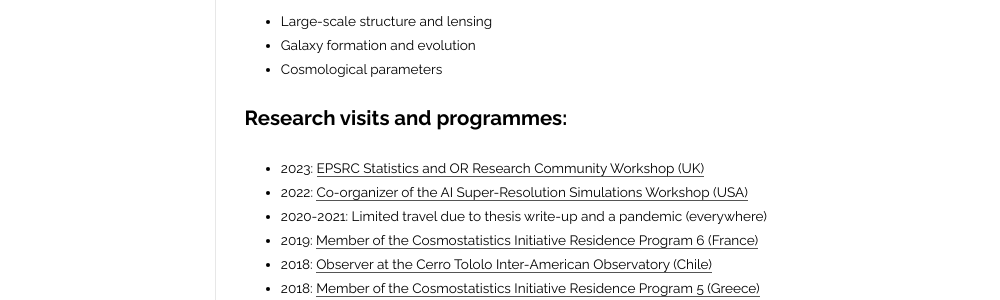
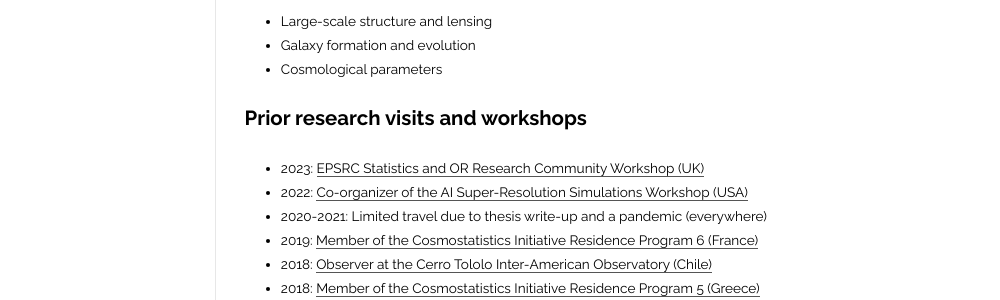
Before and after one commit to moews/moews.github.io, a Jekyll site: the page built from _posts/2017-03-26-research.md, in a window 1280 px wide. Shown: the part 723-1023 px from the top of the page, without its empty margins (143-1143 px from the left). Built offline with Jekyll 4.4.1, drawn with Linux system fonts in a browser that asks for light colours.

Commit message:
Update 2017-03-26-research.md

```diff
--- a/_posts/2017-03-26-research.md
+++ b/_posts/2017-03-26-research.md
@@ -45,7 +45,7 @@ My research is centred on the development and application of approaches in machi
 * Galaxy formation and evolution
 * Cosmological parameters
 
-## Research visits and programmes:
+## Prior research visits and workshops
 
 * 2023: [EPSRC Statistics and OR Research Community Workshop (UK)](https://www.ukri.org/events/statistics-and-operational-research-community-workshop-17-jan)
 * 2022: [Co-organizer of the AI Super-Resolution Simulations Workshop (USA)](https://events.mcs.cmu.edu/aisrs22)
```
